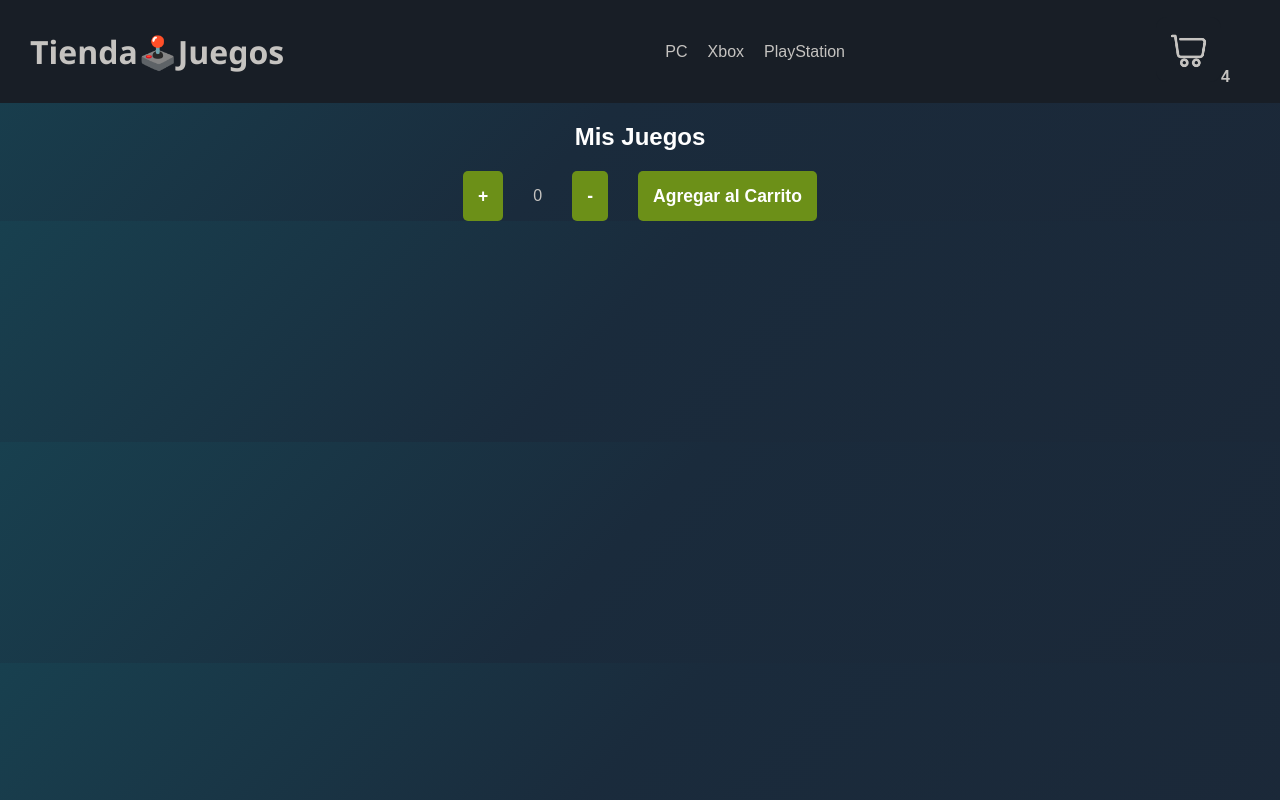
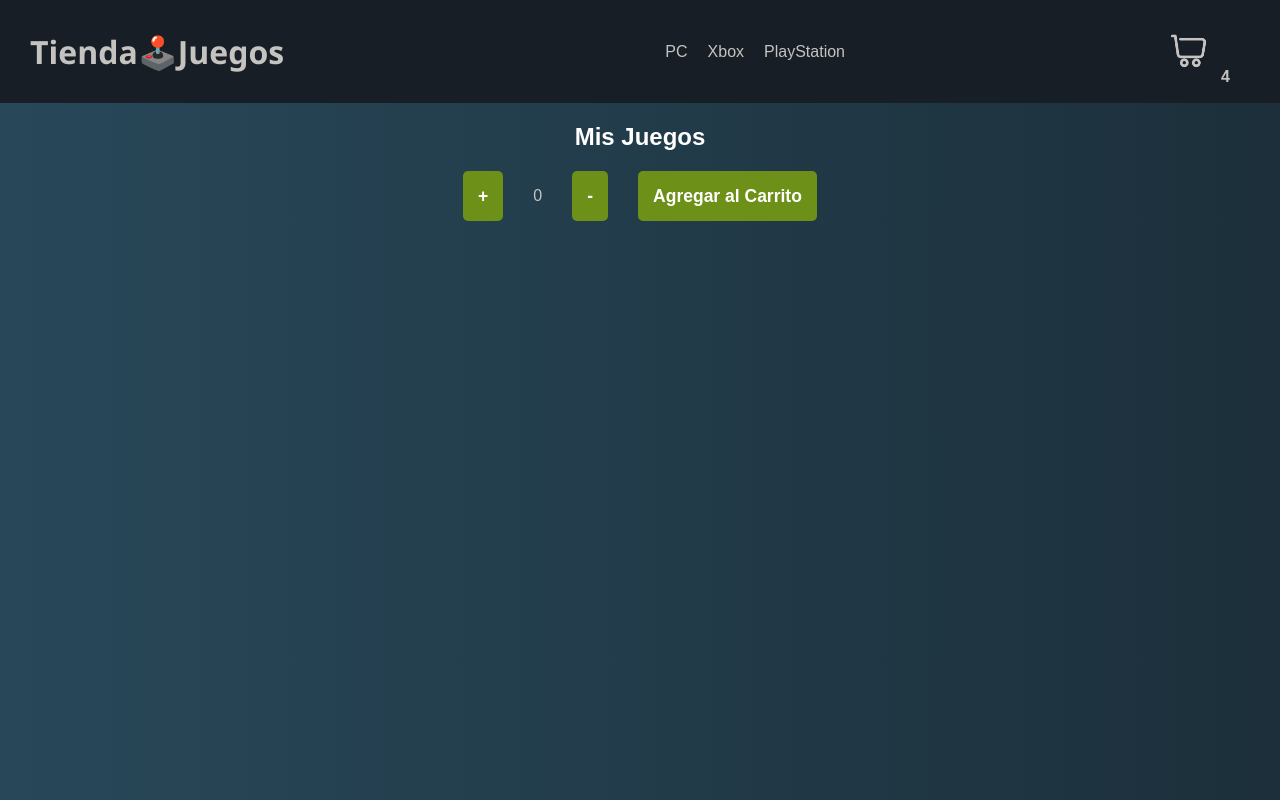
Before and after one commit to gabrielarmella/Proyecto-ReactJS-Gabriel-Armella-tiendajuegos, a React (Vite) app: page / in a window 1280 px wide. Built offline with nearby package versions, Linux system fonts and the light colour scheme; a web font is replaced by a local one.

Commit message:
cambiando el color al body

```diff
--- a/src/index.css
+++ b/src/index.css
@@ -3,6 +3,8 @@ body{
   padding: 0;
   border: 0;
   font-family: Arial, Helvetica, sans-serif;
-  background: rgb(24,64,79);
-  background: linear-gradient(133deg, rgba(24,64,79,1) 0%, rgba(26,43,60,1) 48%, rgba(27,40,56,1) 100%);
+  background: #16222a;
+  background: -webkit-linear-gradient(to left, #1c2f3b, #284859);
+  background: linear-gradient(to left, #1c2f3b, #284859);
+
 }
```
